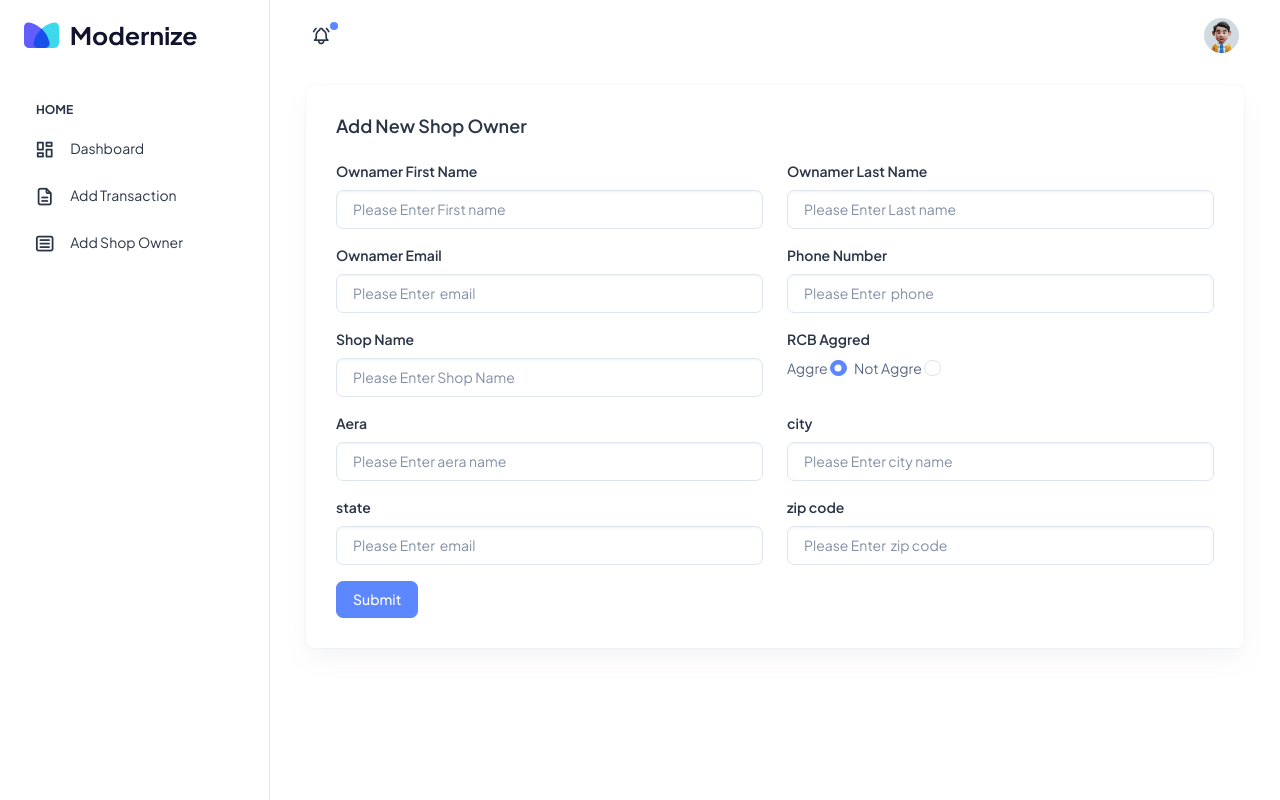
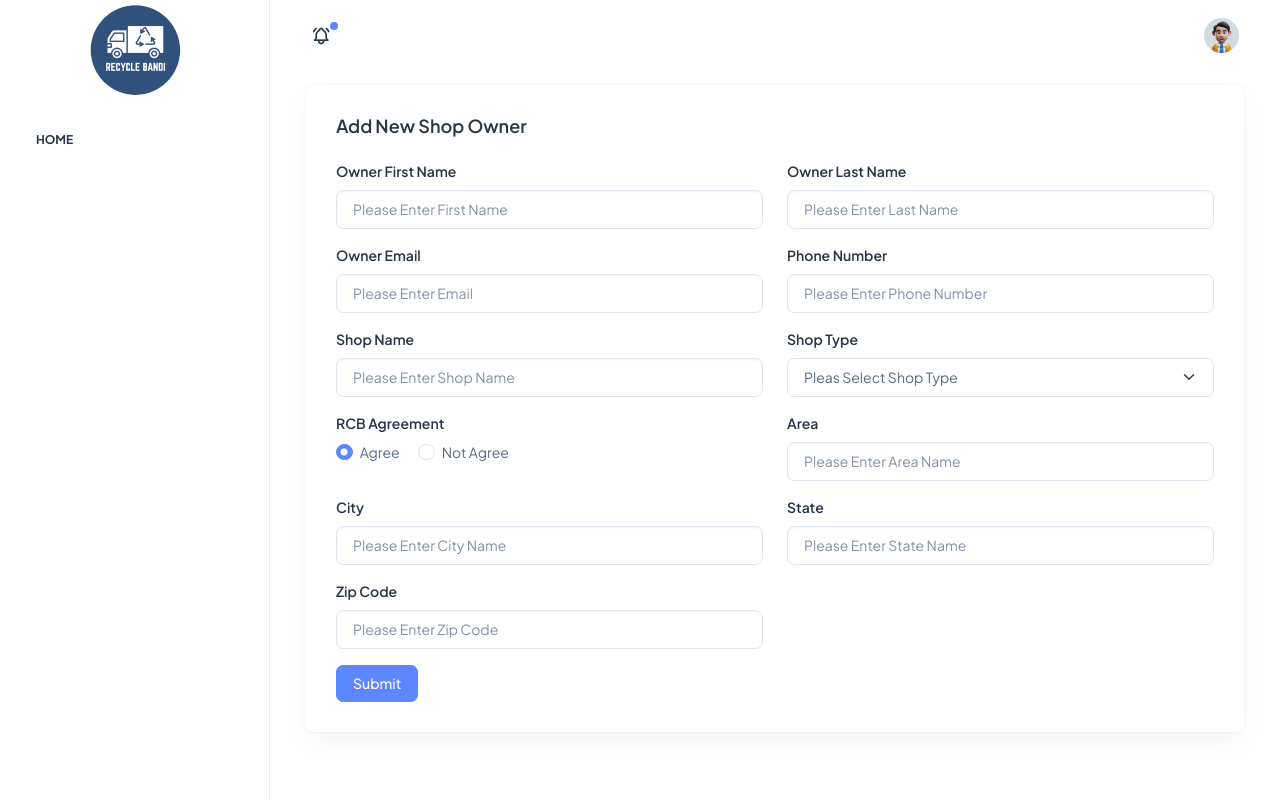
Before and after one commit to dwebworks24/recyclebandi-onepage, a Django app: template templates/uifiles/add_shop.html in a window 1280 px wide. Run offline with Django 5.2, Linux system fonts and the light colour scheme; the template is opened without the code that fills it, so the values that code supplies are empty; some libraries are stand-ins or nearby versions.

Commit message:
push code on 02-06-2024 - 9:00 pm

```diff
--- a/core/jazzmin.py
+++ b/core/jazzmin.py
@@ -9,7 +9,7 @@ JAZZMIN_SETTINGS = {
     "site_brand": "Recycle Bandi",
 
     # Logo to use for your site, must be present in static files, used for brand on top left
-    "site_logo": "img/logo/jazmin-logo.png",
+    "site_logo": "assets/images/logo.png",
 
     # Logo to use for your site, must be present in static files, used for login form logo (defaults to site_logo)
     "login_logo": None,
--- a/core/settings.py
+++ b/core/settings.py
@@ -140,3 +140,6 @@ MEDIA_ROOT = os.path.join(BASE_DIR, 'media')
 # https://docs.djangoproject.com/en/5.0/ref/settings/#default-auto-field
 
 DEFAULT_AUTO_FIELD = 'django.db.models.BigAutoField'
+
+
+FAST2SMS_API_KEY='LOZC9VFJiSaMe2DGE4uzkXngTqv07d1xwjh5BW3Uo86RysAtQNIw4OVfF57D6rySmh12sRLqYWdcl0ni'
--- a/static/dashboard_assets/js/dashboard.js
+++ b/static/dashboard_assets/js/dashboard.js
@@ -209,3 +209,113 @@ $(function () {
   };
   new ApexCharts(document.querySelector("#earning"), earning).render();
 })
+
+
+
+
+var counter = 1;
+function addProductField() {
+  var waste_obj = $('#waste_obj').val()
+  var waste_list = JSON.parse(waste_obj);
+  var container = document.getElementById("dynamicFieldsContainer");
+  var newRow = document.createElement("div");
+  newRow.className = "row mt-3";
+  newRow.id = "row_" + counter;
+  var materialId = "wast_id_" + counter;
+  var materialPrice = "price_" + counter;
+  var materialPercentage = "quantity_" + counter;
+
+  newRow.innerHTML = `
+    <div class="col-sm-12 col-md-6 col-lg-3">
+      <label for="${materialId}" class="form-label">Waste Type</label>
+      <select class="form-select" id="${materialId}" name="wast_id" aria-label="Waste type select">
+        <option selected>Open this select menu</option>
+
+      </select>
+    </div>
+    <div class="col-sm-12 col-md-3 col-lg-3">
+        <label for="${materialPrice}" class="form-label">Price</label>
+      <input type="text" class="form-control" id="${materialPrice}" name="price_1" placeholder="Please enter price" aria-label="price">
+    </div>
+    <div class="col-sm-12 col-md-6 col-lg-3">
+      <label for="${materialPercentage}" class="form-label">Quantity</label>
+      <input type="text" class="form-control" id="${materialPercentage}" name="quantity" placeholder="Please enter quantity" aria-label="Quantity">
+    </div>
+    <div class="col-sm-12 col-md-6 col-lg-3 my-auto">
+      <button type="button" class="btn btn-primary mt-5 add-row-btn" onclick="addProductField()">+ADD</button>
+      <button type="button" class="btn btn-danger mt-5" onclick="removeProductField('row_${counter}')">-REMOVE</button>
+      </div>
+  `;
+
+  container.appendChild(newRow);
+  var selectElement = document.getElementById(materialId);
+  waste_list.forEach(function(material) {
+      var option = document.createElement("option");
+      option.text = material.fields.wastename;
+      option.value = material.pk;
+      selectElement.appendChild(option);
+  });
+
+
+  $(document).ready(function() {
+    $('#materialId').select2({
+        placeholder: "Select Material",
+        theme: "bootstrap5",
+        width: "100%"
+    });
+});
+
+
+  counter++;
+}
+
+
+function removeProductField(rowId) {
+  var row = document.getElementById(rowId);
+  row.parentNode.removeChild(row);
+}
+
+
+
+// add shop owner
+
+function saveshopowner(){
+  const first_name = $("#first_name").val();
+  const last_name = $("#last_name").val();
+  const email = $("#email").val();
+  const phone = $("#phone").val();
+  const shop_name = $("#shop_name").val();
+  const shopType = $('#shop_type').val();
+  const area = $("#area").val();
+  const city = $("#city").val();
+  const state = $("#state").val();
+  const zip_code = $("#zip_code").val();
+  const rcbAgreement = $('input[name="rcb_agreement"]:checked').val();
+
+
+    $.ajax({
+      url: '/save_shop/',
+      method: 'POST',
+      data: {
+        'first_name':first_name,
+        'last_name':last_name,
+        'email':email,
+        'phone':phone,
+        'shop_name':shop_name,
+        'shopType':shopType,
+        'area':area,
+        'city':city,
+        'state':state,
+        'zip_code':zip_code,
+        'rcbAgreement':rcbAgreement,
+      },
+      success: function(response){
+        x = response
+        show_success(response['message'])
+        window.location = response['path']
+      },
+      error: function(response){
+        show_error(response.responseJSON['error'])
+      }
+    })
+}
--- a/templates/uifiles/add_shop.html
+++ b/templates/uifiles/add_shop.html
@@ -9,60 +9,64 @@
               <form>
                 <div class="row">
                   <div class="col-sm-12 col-md-6 col-lg-6 mb-3">
-                        <label for="firstname" class="form-label">Ownamer First Name</label>
-                      <input type="text" class="form-control" id="first_name" name="first_name" placeholder="Please Enter First name" aria-label="First name">
+                    <label for="first_name" class="form-label">Owner First Name</label>
+                    <input type="text" class="form-control" id="first_name" name="first_name" placeholder="Please Enter First Name" aria-label="First Name" required>
                   </div>
                   <div class="col-sm-12 col-md-6 col-lg-6 mb-3">
-                        <label for="lastname" class="form-label">Ownamer Last Name</label>
-                      <input type="text" class="form-control" id="last_name" name="last_name" placeholder="Please Enter Last name" aria-label="Last name">
+                    <label for="last_name" class="form-label">Owner Last Name</label>
+                    <input type="text" class="form-control" id="last_name" name="last_name" placeholder="Please Enter Last Name" aria-label="Last Name" required>
                   </div>
-
                   <div class="col-sm-12 col-md-6 col-lg-6 mb-3">
-                        <label for="inputEmail4" class="form-label">Ownamer Email</label>
-                      <input type="email" class="form-control" id="email" name="email" placeholder="Please Enter  email" aria-label="Last name">
+                    <label for="email" class="form-label">Owner Email</label>
+                    <input type="email" class="form-control" id="email" name="email" placeholder="Please Enter Email" aria-label="Email" required>
                   </div>
                   <div class="col-sm-12 col-md-6 col-lg-6 mb-3">
                     <label for="phone" class="form-label">Phone Number</label>
-                      <input type="text" class="form-control" id="phone" name="phone" placeholder="Please Enter  phone" aria-label="phone">
+                    <input type="tel" class="form-control" id="phone" name="phone" placeholder="Please Enter Phone Number" aria-label="Phone" required>
                   </div>
                   <div class="col-sm-12 col-md-6 col-lg-6 mb-3">
                     <label for="shop_name" class="form-label">Shop Name</label>
-                      <input type="text" class="form-control" id="shop_name" name="shop_name" placeholder="Please Enter Shop Name" aria-label="Last name">
+                    <input type="text" class="form-control" id="shop_name" name="shop_name" placeholder="Please Enter Shop Name" aria-label="Shop Name" required>
                   </div>
                   <div class="col-sm-12 col-md-6 col-lg-6 mb-3">
-                        <label for="shop_name" class="form-label">RCB Aggred</label><br/>
-                        <label class="form-check-label" for="gridRadios2">
-                            Aggre
-                          </label>
-                        <input class="form-check-input" type="radio" name="gridRadios" id="gridRadios1" value="option1" checked>&nbsp;&nbsp;
-                        <label class="form-check-label" for="gridRadios2">
-                            Not Aggre
-                          </label>
-                        <input class="form-check-input" type="radio" name="gridRadios" id="gridRadios2" value="option2">
-                    </div>
-
-                    <div class="col-sm-12 col-md-6 col-lg-6 mb-3">
-                        <label for="aera" class="form-label">Aera</label>
-                      <input type="text" class="form-control" id="aera" name="aera" placeholder="Please Enter aera name" aria-label="aera">
+                    <label for="shop_name" class="form-label">Shop Type</label>
+                    <select class="form-select" id="shop_type" name="shop_type" aria-label="Default select example">
+                      <option selected>Pleas Select Shop Type</option>
+                      <option value="panshop">panshop</option>
+                      <option value="teashop">teashop</option>
+                      <option value="hosptial">hosptial</option>
+                      <option value="restrant">restrant</option>
+                    </select>
                   </div>
                   <div class="col-sm-12 col-md-6 col-lg-6 mb-3">
-                        <label for="city" class="form-label">city</label>
-                      <input type="text" class="form-control" id="city" name="city" placeholder="Please Enter city name" aria-label="city">
+                    <label class="form-label">RCB Agreement</label><br/>
+                    <div class="form-check form-check-inline">
+                      <input class="form-check-input" type="radio" name="rcb_agreement" id="True" value="True" checked>
+                      <label class="form-check-label" for="rcb_agree">Agree</label>
                     </div>
-
-                    <div class="col-sm-12 col-md-6 col-lg-6 mb-3">
-                        <label for="state" class="form-label">state</label>
-                      <input type="email" class="form-control" id="email" name="email" placeholder="Please Enter  email" aria-label="email">
+                    <div class="form-check form-check-inline">
+                      <input class="form-check-input" type="radio" name="rcb_agreement" id="False" value="False">
+                      <label class="form-check-label" for="rcb_not_agree">Not Agree</label>
+                    </div>
                   </div>
                   <div class="col-sm-12 col-md-6 col-lg-6 mb-3">
-                        <label for="zipcode" class="form-label">zip code</label>
-                      <input type="email" class="form-control" id="zip_code" name="zip_code" placeholder="Please Enter  zip code" aria-label="zipcode">
+                    <label for="area" class="form-label">Area</label>
+                    <input type="text" class="form-control" id="area" name="area" placeholder="Please Enter Area Name" aria-label="Area" required>
+                  </div>
+                  <div class="col-sm-12 col-md-6 col-lg-6 mb-3">
+                    <label for="city" class="form-label">City</label>
+                    <input type="text" class="form-control" id="city" name="city" placeholder="Please Enter City Name" aria-label="City" required>
+                  </div>
+                  <div class="col-sm-12 col-md-6 col-lg-6 mb-3">
+                    <label for="state" class="form-label">State</label>
+                    <input type="text" class="form-control" id="state" name="state" placeholder="Please Enter State Name" aria-label="State" required>
+                  </div>
+                  <div class="col-sm-12 col-md-6 col-lg-6 mb-3">
+                    <label for="zip_code" class="form-label">Zip Code</label>
+                    <input type="text" class="form-control" id="zip_code" name="zip_code" placeholder="Please Enter Zip Code" aria-label="Zip Code" required>
                   </div>
                 </div>
-
-
-
-                <button type="submit" class="btn btn-primary">Submit</button>
+                <button type="submit" class="btn btn-primary" onclick="saveshopowner()">Submit</button>
               </form>
         </div>
       </div>
--- a/templates/uifiles/base.html
+++ b/templates/uifiles/base.html
@@ -5,8 +5,8 @@
 <head>
   <meta charset="utf-8">
   <meta name="viewport" content="width=device-width, initial-scale=1">
-  <title>Modernize Free</title>
-  <link rel="shortcut icon" type="image/png" href="{% static 'dashboard_assets/images/logos/favicon.png' %}" />
+  <title>Recycle Bandi | Dashboard</title>
+  <link rel="shortcut icon" type="image/png" href="{% static 'dashboard_assets/images/logos/logo.png' %}" />
   <link href="https://cdn.jsdelivr.net/npm/select2@4.1.0-rc.0/dist/css/select2.min.css" rel="stylesheet" />
   <link rel="stylesheet" href="{% static 'dashboard_assets/css/styles.min.css' %}" />
 
@@ -20,9 +20,9 @@
     <aside class="left-sidebar">
       <!-- Sidebar scroll-->
       <div>
-        <div class="brand-logo d-flex align-items-center justify-content-between">
+        <div class="brand-logo d-flex align-items-center justify-content-center">
           <a href="./index.html" class="text-nowrap logo-img">
-            <img src="{% static 'dashboard_assets/images/logos/dark-logo.svg' %}" width="180" alt="" />
+            <img src="{% static 'dashboard_assets/images/logos/logo.png' %}" width="100" alt="" />
           </a>
           <div class="close-btn d-xl-none d-block sidebartoggler cursor-pointer" id="sidebarCollapse">
             <i class="ti ti-x fs-8"></i>
@@ -35,6 +35,8 @@
               <i class="ti ti-dots nav-small-cap-icon fs-4"></i>
               <span class="hide-menu">Home</span>
             </li>
+            {% if user.is_authenticated  %}
+              {% if user.role == "employee" %}
               <li class="sidebar-item">
                 <a class="sidebar-link" href="/dashboard/" aria-expanded="false">
                   <span>
@@ -43,6 +45,7 @@
                   <span class="hide-menu">Dashboard</span>
                 </a>
               </li>
+
               <li class="sidebar-item">
                 <a class="sidebar-link" href="/add_transaction/" aria-expanded="false">
                   <span>
@@ -59,6 +62,25 @@
                     <span class="hide-menu">Add Shop Owner</span>
                   </a>
                 </li>
+                {% elif user.role == "cluster" %}
+                <li class="sidebar-item">
+                  <a class="sidebar-link" href="/dashboard/" aria-expanded="false">
+                    <span>
+                      <i class="ti ti-file-description"></i>
+                    </span>
+                    <span class="hide-menu">Transaction History</span>
+                  </a>
+                </li>
+                  <li class="sidebar-item">
+                    <a class="sidebar-link" href="/cluster_dashboard/" aria-expanded="false">
+                      <span>
+                        <i class="ti ti-article"></i>
+                      </span>
+                      <span class="hide-menu">Show Points</span>
+                    </a>
+                  </li>
+                {% endif %}
+              {% endif %}
               <!-- <li class="sidebar-item">
                 <a class="sidebar-link" href="./ui-alerts.html" aria-expanded="false">
                   <span>
@@ -165,6 +187,7 @@
   <script src="{% static 'dashboard_assets/libs/simplebar/dist/simplebar.js' %}"></script>
   <script src="{% static 'dashboard_assets/js/dashboard.js' %}"></script>
   <script src="https://cdn.jsdelivr.net/npm/select2@4.1.0-rc.0/dist/js/select2.min.js"></script>
+  <script src="https://cdn.jsdelivr.net/npm/sweetalert2@11"></script>
   <script>
     $(document).ready(function() {
       // Initialize Select2 on the select element
@@ -176,6 +199,39 @@
       $('#waste_type_select2').select2();
     });
   </script>
+  <script>
+    function show_success(message,classType='success'){
+        Swal.fire({text: message,icon: classType});
+      }
+
+      function show_error(message){
+        Swal.fire({text: message,icon: "error"});
+      }
+
+      function show_msg_callback(message,classType='success',callback){
+        Swal.fire({text: message,icon: classType}).then((result) => callback());
+      }
+
+      function confirm_dialog(title,message,callback,cancelText='No',confirmText='Yes',buttonTitle=null){
+        Swal.fire({
+          title: title,
+          text: message,
+          icon: "warning",
+          showCancelButton: true,
+          confirmButtonColor: "#3085d6",
+          cancelButtonColor: "#d33",
+          cancelButtonText: cancelText,
+          confirmButtonText: confirmText,
+          reverseButtons: true
+        }).then((result) => {
+          if (result.isConfirmed) {
+            callback(buttonTitle)
+          }
+        });
+      }
+</script>
+
+
 </body>
 
 </html>
```
Also changed, not shown: app/models.py (+13 -4 lines), app/urls.py (+11 -1 lines), app/views.py (+51 -4 lines), templates/uifiles/add_cluster_transcration.html (+32 -33 lines), templates/uifiles/dashboard.html (+28 -75 lines). Lines whose indentation alone changed are shown as unchanged.
